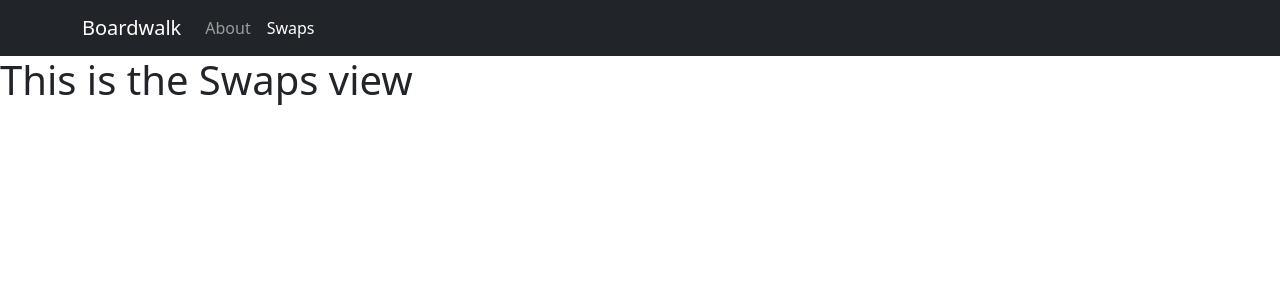
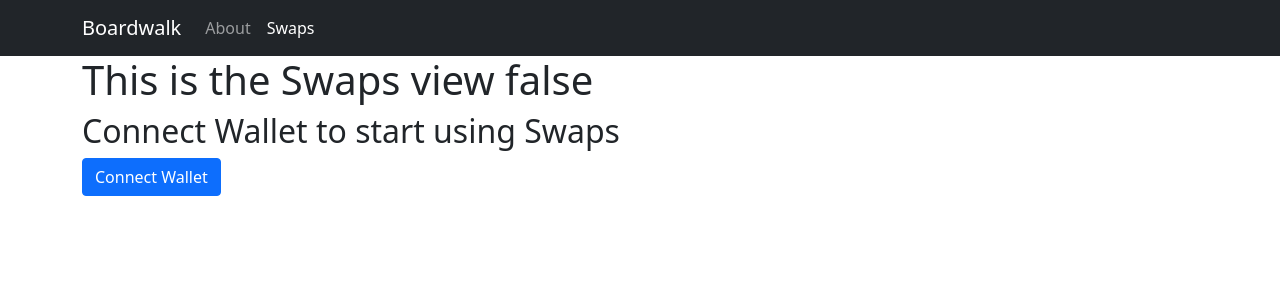
Before and after one commit to CarsonCase/BoardwalkFE, a Vue app: page /swaps in a window 1280 px wide. Shown: the top 300 px of the page. Built offline with nearby package versions, Linux system fonts and the light colour scheme.

Commit message:
start of wallet connection component, loads web3 if present

```diff
--- /dev/null
+++ b/src/components/WalletConnectionInit.vue
@@ -0,0 +1,48 @@
+<script setup lang="ts">
+import { ref } from "vue";
+import Web3 from "web3";
+
+const error = ref<string | null>(null);
+const connected = ref(false);
+
+async function connectWallet() {
+    const web3 = await loadWeb3();
+    if (!web3) {
+        error.value = "No Ethereum support detected in browser. Consider using MetaMask!";
+        return;
+    }
+    error.value = null;
+    connected.value = true;
+}
+
+async function loadWeb3() {
+    //not sure if attaching to window is needed, keeping for now
+
+    if ((window as any).ethereum) {
+        const web3 = new Web3((window as any).ethereum);
+        (window as any).web3 = web3;
+        await (window as any).ethereum.enable();
+        return web3;
+    } else if ((window as any).web3) {
+        const web3 = new Web3((window as any).web3.currentProvider);
+        (window as any).web3 = web3;
+        return web3;
+    } else {
+        return null;
+    }
+}
+</script>
+
+<template>
+    <h2 v-if="!error">Connect Wallet to start using Swaps</h2>
+    <template v-if="error">
+        <h2>Could not connect to wallet:</h2>
+        <h3>{{error}}</h3>
+    </template>
+    <button @click="connectWallet" v-if="!error" type="button" class="btn btn-primary">
+        Connect Wallet
+    </button>
+    <button @click="connectWallet" v-if="error" type="button" class="btn btn-warning">
+        Retry Connect Wallet
+    </button>
+</template>
--- a/src/views/SwapsView.vue
+++ b/src/views/SwapsView.vue
@@ -1,5 +1,14 @@
+<script setup lang="ts">
+import { ref } from "vue";
+import WalletConnectionInit from "@/components/WalletConnectionInit.vue";
+
+const isWalletConnected = ref(false);
+</script>
+
 <template>
-    <div class="about">
-        <h1>This is the Swaps view</h1>
+    <div class="container-lg">
+        <h1>This is the Swaps view {{ isWalletConnected }}</h1>
+
+        <WalletConnectionInit />
     </div>
 </template>
--- a/vite.config.ts
+++ b/vite.config.ts
@@ -9,6 +9,7 @@ export default defineConfig({
     resolve: {
         alias: {
             "@": fileURLToPath(new URL("./src", import.meta.url)),
+            web3: "web3/dist/web3.min.js", //need to investigate why this is needed
         },
     },
 });
```
Also changed, not shown: src/router/index.ts (+7 -3 lines).
